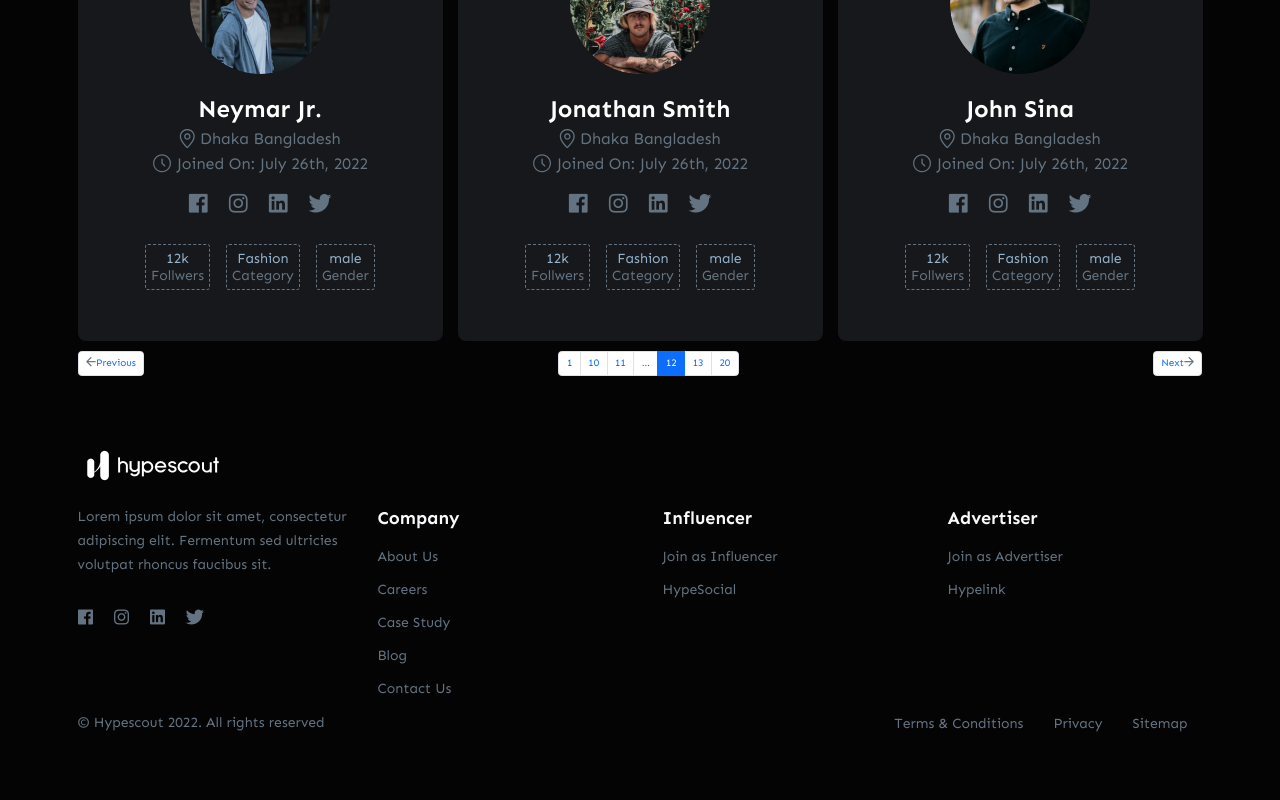
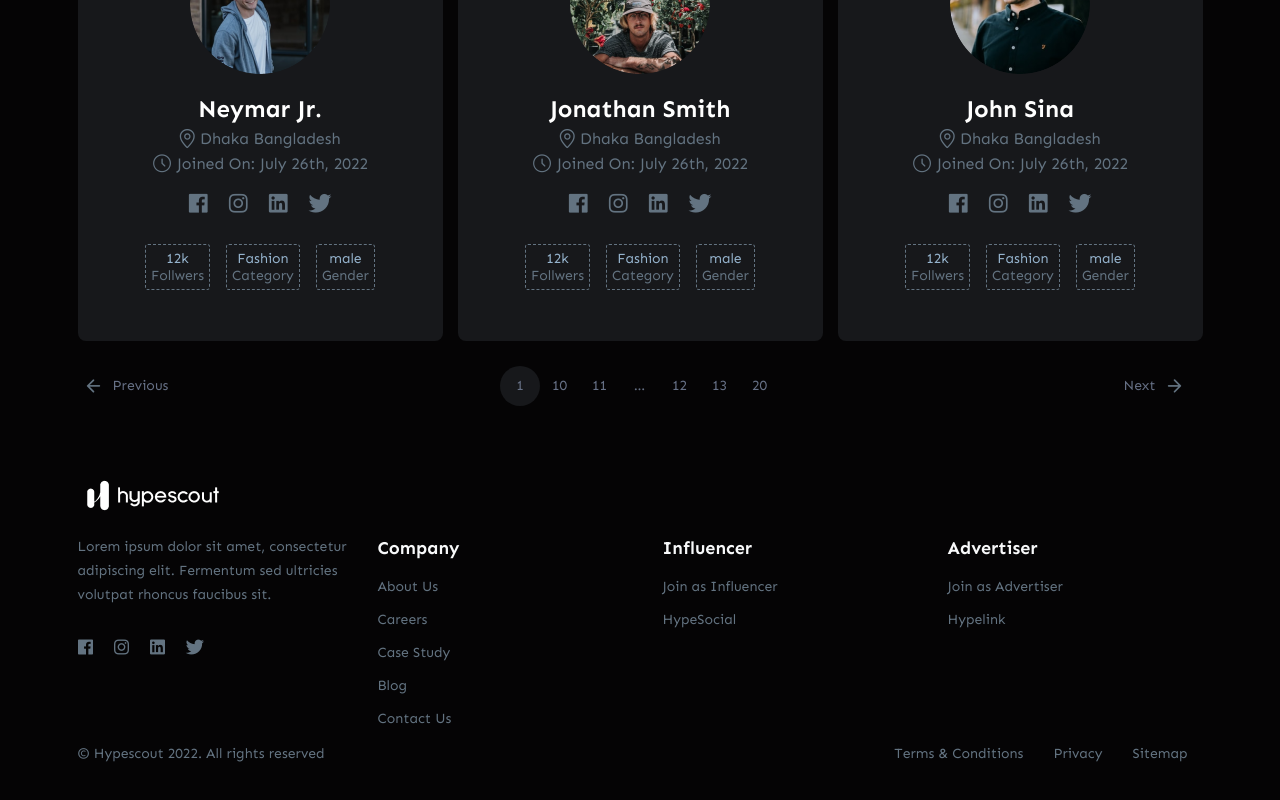
Before and after one commit to bpinazmul18/hype-scout, a React (Create React App) app: page /dashboard in a window 1280 px wide. Shown: the part 823-1623 px from the top of the page. Before the commit the page ends 1599 px from the top, so only its background shows below. Built offline with nearby package versions, Linux system fonts and the light colour scheme.

Commit message:
Working on pagination, primary btn box-shadow.

```diff
--- a/src/assets/sass/_variable.scss
+++ b/src/assets/sass/_variable.scss
@@ -13,12 +13,14 @@ $tertiary-clr: #637381;
 $teritary-secondary-clr: #95B3CD;
 
 
+
 $dark: #202124;
 $white: #ffffff;
 $gull-gray: #959CB6;
 $chetwode-blue: #8C87D1;
 $blue-violet: #564FB1;
 $tuna: #323246;
+$pale-sky-clr: #667085;
 /////////////////////////////////////////
 // Shadows
 
--- a/src/assets/sass/components/_btn.scss
+++ b/src/assets/sass/components/_btn.scss
@@ -24,6 +24,11 @@
     &:hover, &:active, &:focus {
       background-color: $blue-violet;
       border-color: $blue-violet;
+      //box-shadow: .2rem .2rem 9.5rem .1rem rgba(86,79,177,0.68)
+    }
+
+    &:focus {
+      box-shadow: .2rem .2rem 9.5rem .1rem rgba(86,79,177,0.68)
     }
   }
 
--- a/src/assets/sass/components/_index.scss
+++ b/src/assets/sass/components/_index.scss
@@ -5,3 +5,4 @@
 @import './canvas';
 @import './search-box';
 @import './input';
+@import './pagination';
--- /dev/null
+++ b/src/assets/sass/components/_pagination.scss
@@ -0,0 +1,52 @@
+.pagination {
+  .pagination-item {
+    .page-item {
+      width: 4rem;
+      height: 4rem;
+      border-radius: 50%;
+      display: flex;
+      align-items: center;
+      justify-content: center;
+
+      &.active {
+        background: $secondary-clr;
+        //border-radius: 50%;
+
+        .page-link {
+          //background: $secondary-clr;
+        }
+      }
+
+      .page-link {
+        background-color: transparent;
+        border: none;
+        font-size: 1.4rem;
+        font-weight: 400;
+        line-height: 2rem;
+        letter-spacing: 0;
+        text-align: center;
+        color: $pale-sky-clr;
+        padding: 1rem 1.6rem;
+
+        &:focus {
+          box-shadow: none;
+          border-color: transparent;
+        }
+
+        span {
+          display: flex;
+          align-items: center;
+
+          .icon-arrow-left {
+            margin-right: 1.2rem;
+          }
+
+          .icon-arrow-right {
+            margin-left: 1.2rem;
+          }
+        }
+      }
+    }
+
+  }
+}
--- a/src/components/common/Pagination.tsx
+++ b/src/components/common/Pagination.tsx
@@ -2,7 +2,7 @@ import Pagination from 'react-bootstrap/Pagination';
 
 const MyPagination = () => {
     return (
-        <Pagination className="d-flex align-items-center justify-content-between">
+        <Pagination className="d-flex align-items-center justify-content-between px-5">
                 <div className="pagination-item">
                         <Pagination.Prev >
                             <i className="icon-arrow-left"></i>
@@ -11,11 +11,11 @@ const MyPagination = () => {
                 </div>
 
                 <div className="pagination-item d-flex">
-                        <Pagination.Item>{1}</Pagination.Item>
+                        <Pagination.Item active>{1}</Pagination.Item>
                         <Pagination.Item>{10}</Pagination.Item>
                         <Pagination.Item>{11}</Pagination.Item>
                         <Pagination.Ellipsis />
-                        <Pagination.Item active>{12}</Pagination.Item>
+                        <Pagination.Item>{12}</Pagination.Item>
                         <Pagination.Item>{13}</Pagination.Item>
                         <Pagination.Item>{20}</Pagination.Item>
                 </div>
--- a/src/pages/Dashboard.tsx
+++ b/src/pages/Dashboard.tsx
@@ -81,7 +81,7 @@ class Dashboard extends Form {
                     </div>
                 </section>
 
-                <section className="pagination-section">
+                <section className="pagination-section pt-4">
                     <div className="section-inner">
                         <Container>
                             <MyPagination/>
```
